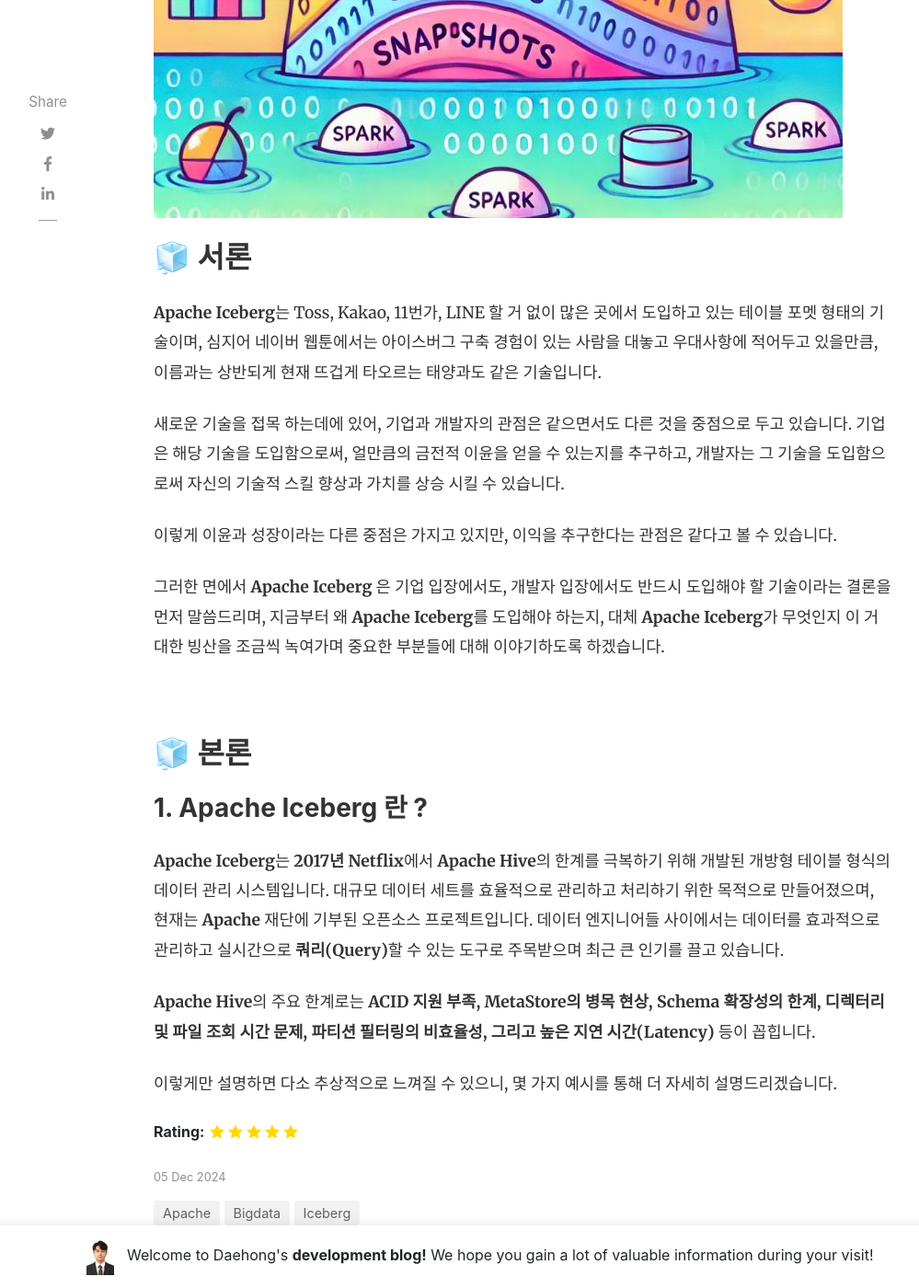
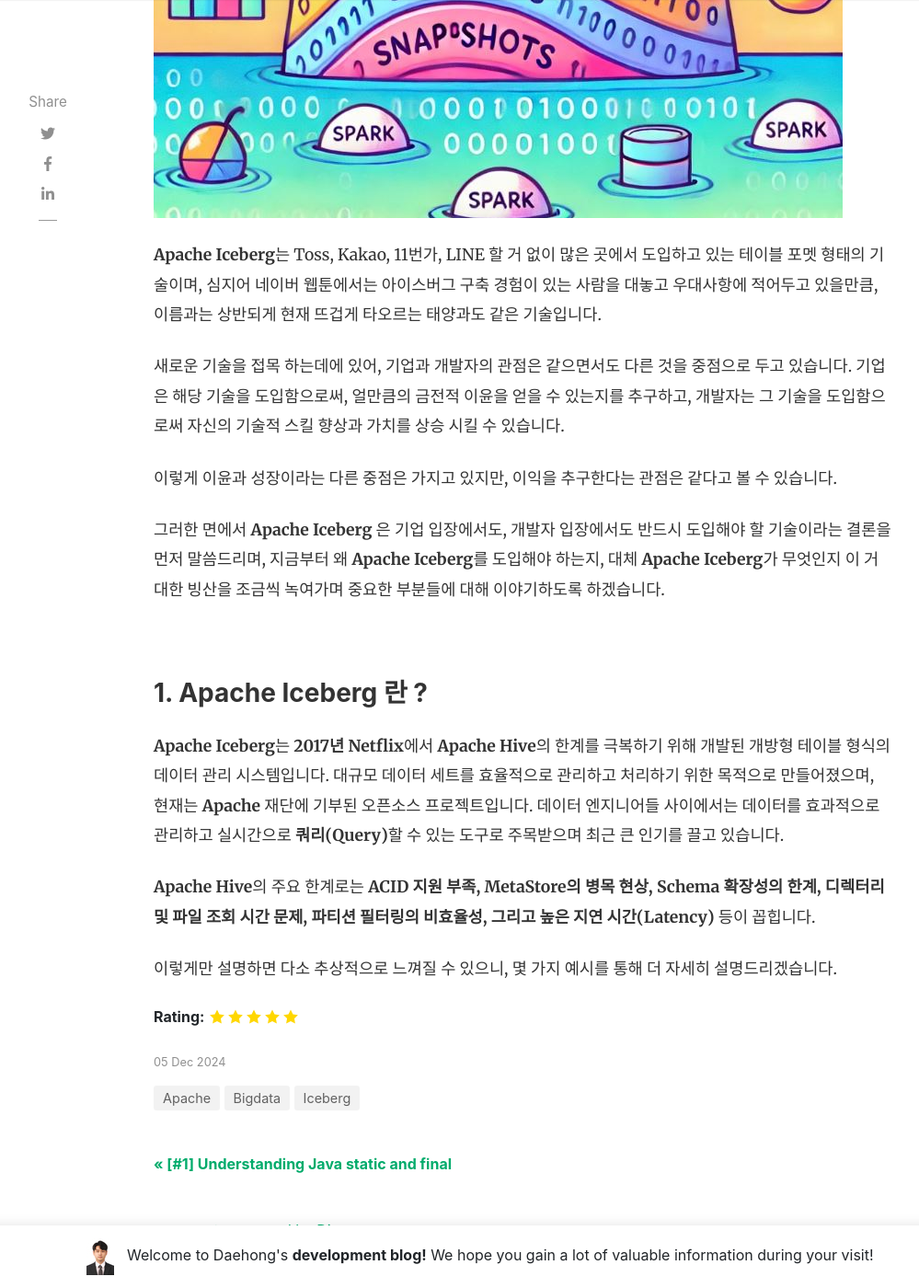
Before and after one commit to JeonDaehong/JeonDaehong.github.io, a Jekyll site: the page built from _posts/2024-12-05-apache-iceberg.md, in a window 1280 px wide and 1400 px high, scrolled down 988 px. Shown: the whole window at 92% size, without its empty margins (118-1117 px from the left). Built offline with Jekyll 4.4.1, drawn with Linux system fonts in a browser that asks for light colours; nearby versions of some CDN libraries; comment, search, counter and statistics services are not loaded.

Commit message:
apache iceberg study update !

```diff
--- a/_posts/2024-12-05-apache-iceberg.md
+++ b/_posts/2024-12-05-apache-iceberg.md
@@ -7,8 +7,6 @@
 featured: true
 rating: 5
 ---
-
-## 🧊 서론
 
 **Apache Iceberg**는 Toss, Kakao, 11번가, LINE 할 거 없이 많은 곳에서 도입하고 있는 테이블 포멧 형태의 기술이며, 심지어 네이버 웹툰에서는 아이스버그 구축 경험이 있는 사람을 대놓고 우대사항에 적어두고 있을만큼, 이름과는 상반되게 현재 뜨겁게 타오르는 태양과도 같은 기술입니다.
 
@@ -20,8 +18,6 @@
 
 <br>
 
-## 🧊 본론
-
 ### 1. Apache Iceberg 란 ?
 
 **Apache Iceberg**는 **2017년 Netflix**에서 **Apache Hive**의 한계를 극복하기 위해 개발된 개방형 테이블 형식의 데이터 관리 시스템입니다. 대규모 데이터 세트를 효율적으로 관리하고 처리하기 위한 목적으로 만들어졌으며, 현재는 **Apache** 재단에 기부된 오픈소스 프로젝트입니다. 데이터 엔지니어들 사이에서는 데이터를 효과적으로 관리하고 실시간으로 **쿼리(Query)**할 수 있는 도구로 주목받으며 최근 큰 인기를 끌고 있습니다.
```
